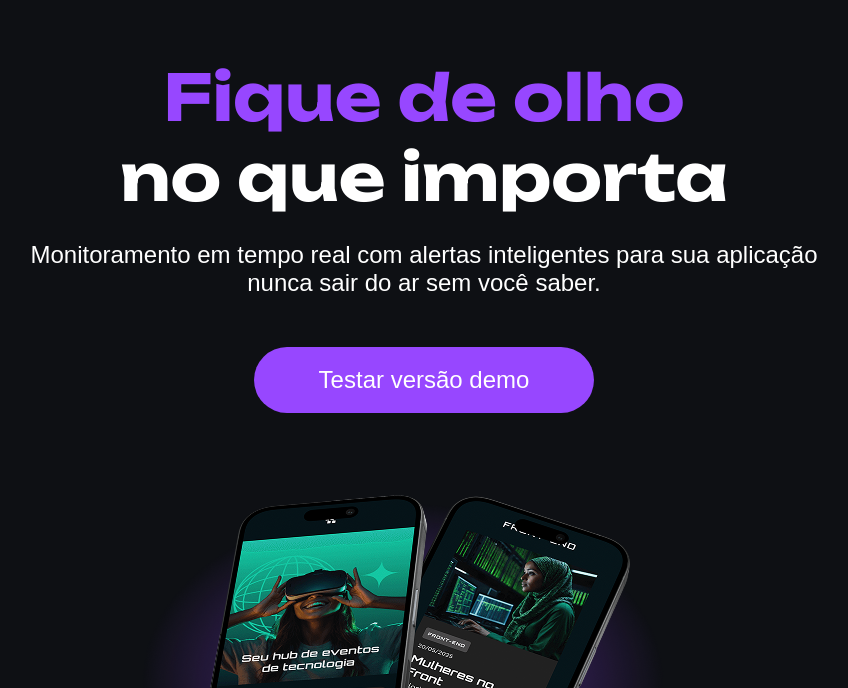
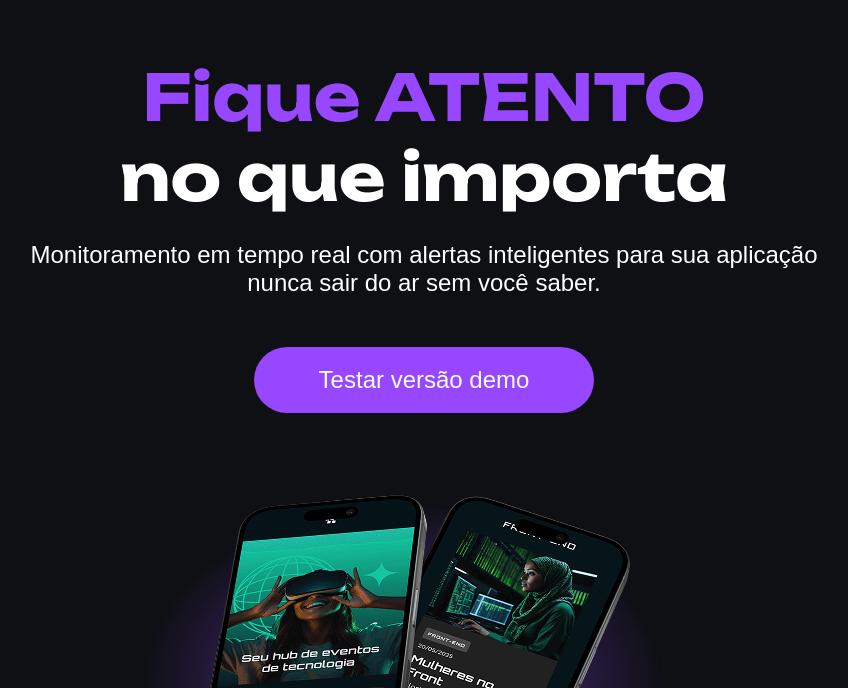
Before and after one commit to marinaangelelli/tecboard, a plain HTML site: page index.html in a window 1280 px wide. Shown: the part 112-800 px from the top of the page, without its empty margins (216-1064 px from the left). Drawn offline with Linux system fonts and the light colour scheme.

Commit message:
Altera o título da página

```diff
--- a/index.html
+++ b/index.html
@@ -16,7 +16,7 @@
 
     <main>
         <section>
-            <h1><span>Fique de olho </span><br>no que importa</h1>
+            <h1><span>Fique ATENTO </span><br>no que importa</h1>
             <p>Monitoramento em tempo real com alertas inteligentes para sua aplicação nunca sair do ar sem você saber.</p>
             <a href="#">Testar versão demo</a>
             <img src="img/celulares_sobrepostos_desktop.png" alt="Fotografia. Dois smartphones pretos sobrepostos com imagens e textos exibidos na tela.">
```
